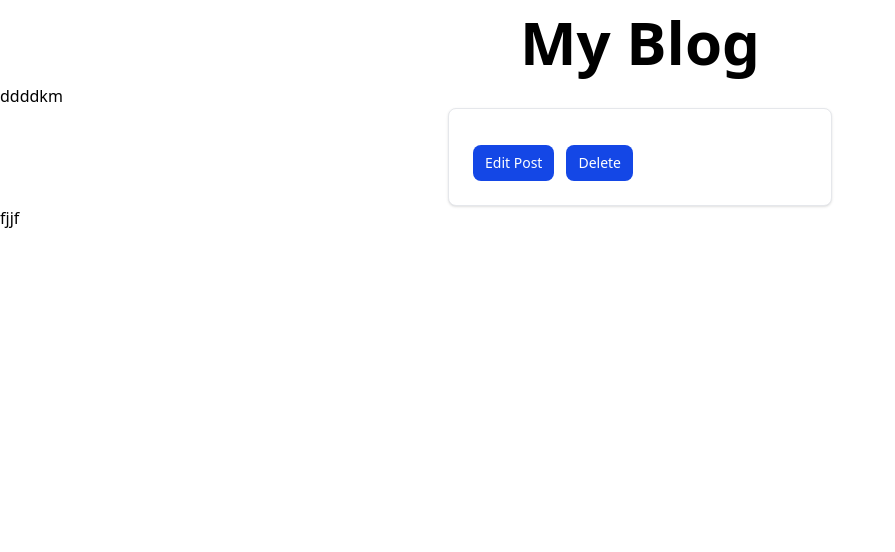
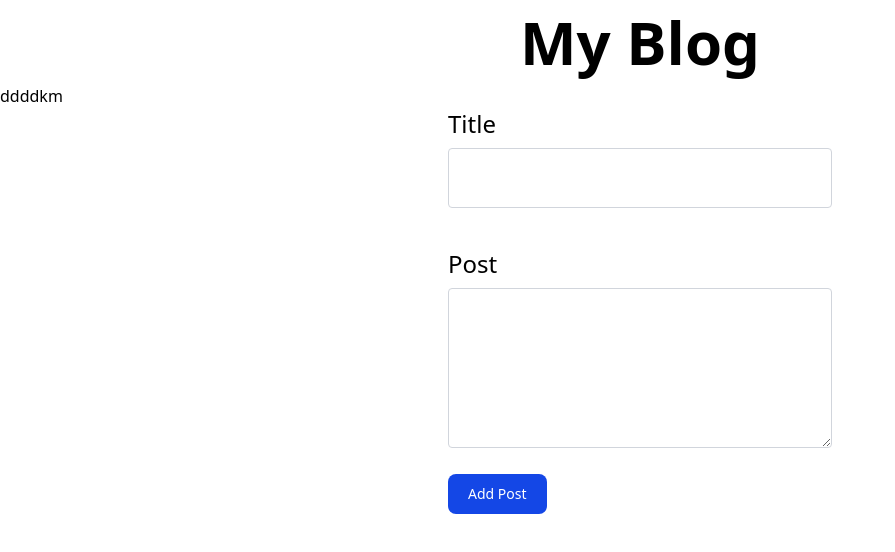
Before and after one commit to devExponent/MyBlog, a React (Vite) app: page / in a window 1280 px wide. Shown: the top 552 px of the page, without its empty margins (0-895 px from the left). Built offline with nearby package versions, Linux system fonts and the light colour scheme.

Commit message:
blog post

```diff
--- a/src/Component/AddPost.jsx
+++ b/src/Component/AddPost.jsx
@@ -1,12 +1,24 @@
 import { Api } from "../Services/Api";
 import Card from "./Card";
+import { useState } from "react";
 
 const Post = () => {
+  const [inputData, setInputData] = useState({
+    title: "",
+    post: "",
+  });
+  const handleInput = (e) => {
+    const { name, value } = e.target;
+    setInputData((prev) => ({
+      ...prev,
+      [name]: value,
+    }));
+  };
   const AddPost = async () => {
     try {
       const res = await Api.post("", {
-        title: "dndn",
-        body: "fkkfk",
+        title: "",
+        body: "",
         // userId: '',
       });
       console.log(res);
@@ -17,8 +29,38 @@ const Post = () => {
   return (
     <div>
       <p>ddddkm</p>
-      <Card />
-      <button onClick={AddPost}>fjjf</button>
+
+      <form className="max-w-sm mx-auto">
+        <div className="mb-10">
+          <label className="block mb-2 font-medium text-2xl">Title</label>
+          <input
+            type="text"
+            className="w-full border border-gray-300 rounded h-15"
+            name="title"
+            onChange={handleInput}
+            required
+          />
+        </div>
+        <div className="mb-5">
+          <label className="block mb-2 font-medium text-2xl ">Post</label>
+          <textarea
+            className="w-96 h-40 p-2 border border-gray-300 rounded"
+            name="post"
+            required
+            onChange={handleInput}
+          ></textarea>
+        </div>
+
+        <button
+          type="submit"
+          className="text-white bg-blue-700 hover:bg-blue-800 focus:ring-4 focus:outline-none focus:ring-blue-300 font-medium rounded-lg text-sm w-full
+           sm:w-auto px-5 py-2.5 text-center"
+        >
+          Add Post
+        </button>
+      </form>
+
+      {/* <Card /> */}
     </div>
   );
 };
```
